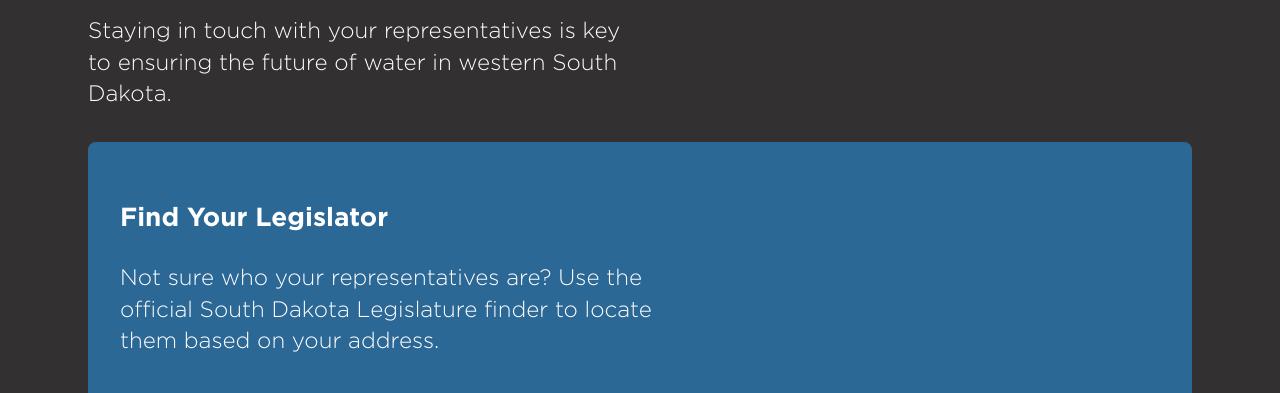
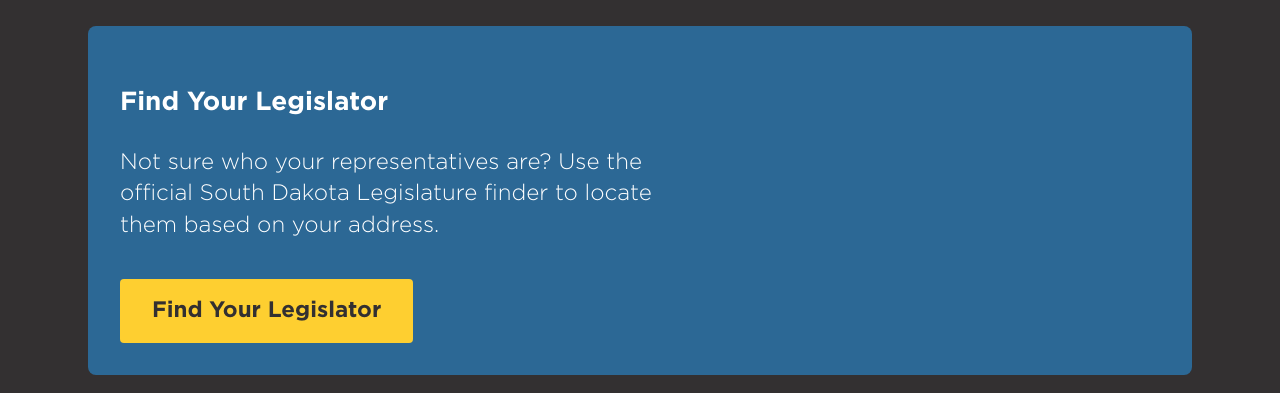
Before and after one commit to evergreendev/just-add-water-v2, a website built with webpack: page legislators.html in a window 1280 px wide. Shown: the part 339-732 px from the top of the page. Built offline with nearby package versions, Linux system fonts and the light colour scheme.

```diff
--- a/legislators.html
+++ b/legislators.html
@@ -38,8 +38,6 @@
 <div class="section section--1" id="legislators" style="padding-top: 5rem; min-height: 100vh;">
   <div class="inner" style="padding-top: 5rem;">
     <h2>Contact Your Legislators</h2>
-    <p>Staying in touch with your representatives is key to ensuring the future of water in western South Dakota.</p>
-
     <div style="margin: 2rem 0; padding: 2rem; background: var(--blue2); border-radius: 8px;">
       <h3>Find Your Legislator</h3>
       <p>Not sure who your representatives are? Use the official South Dakota Legislature finder to locate them based on your address.</p>
```
